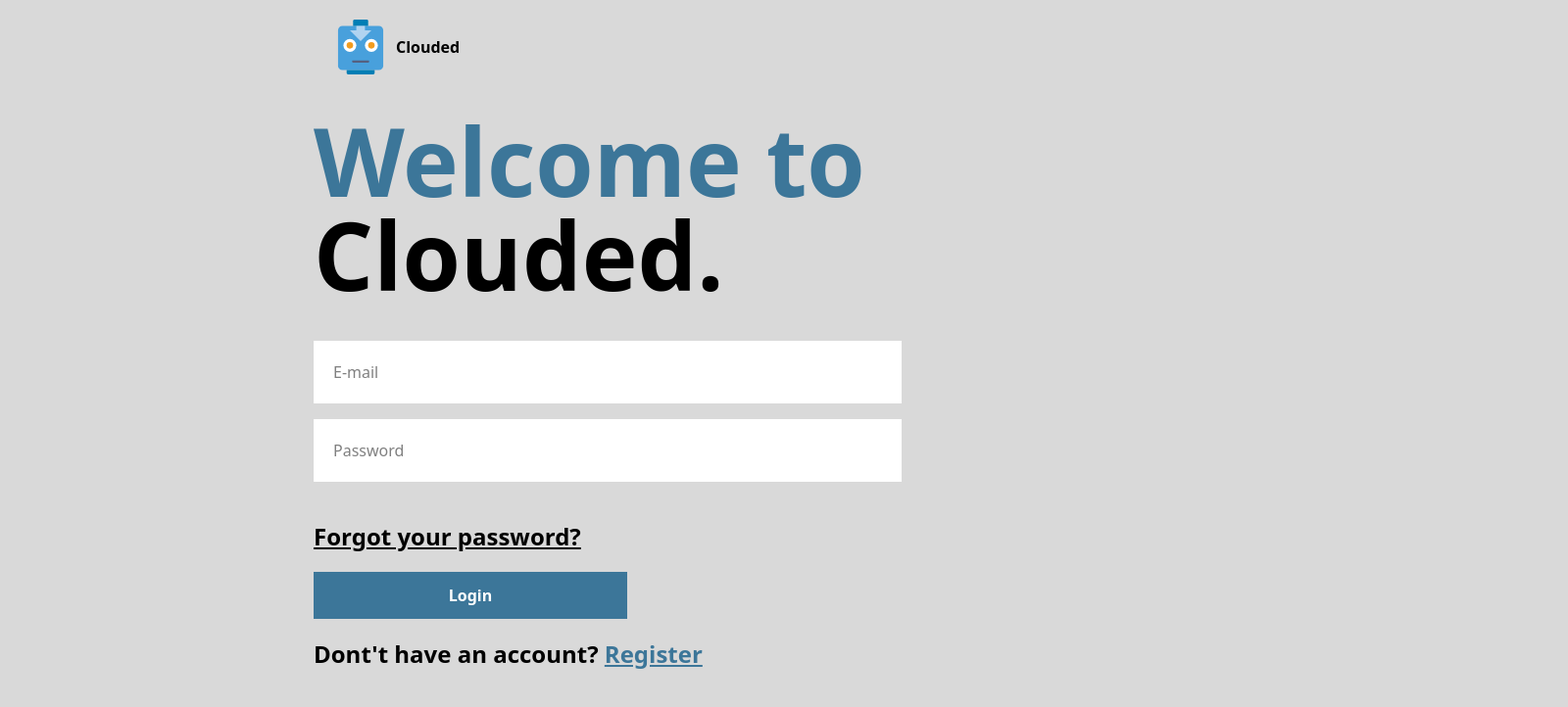
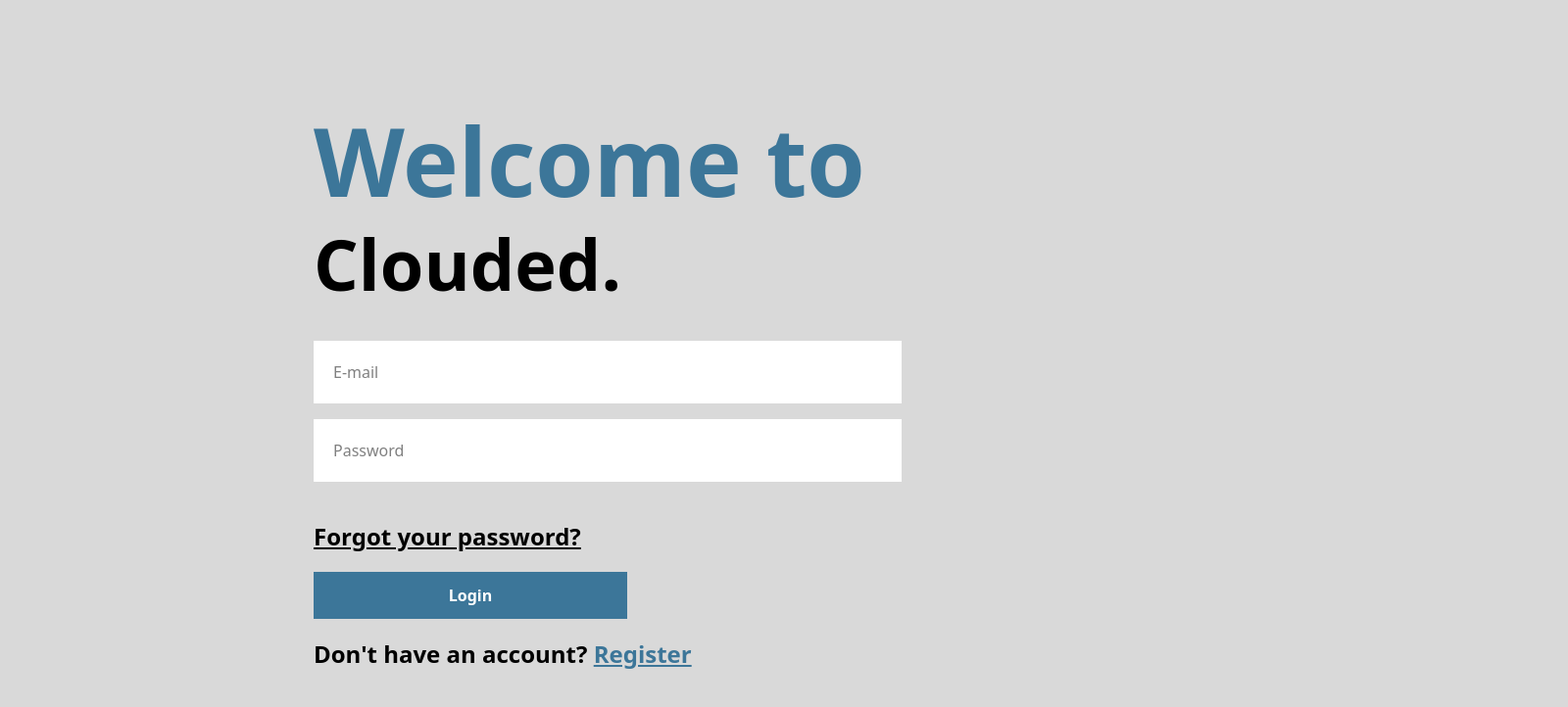
Before and after one commit to Mohtoto/Clouded, a React (Vite) app in the folder client/: page / in a window 1280 px wide. Shown: the top 722 px of the page at 98% size, 1600 px wide, since content can reach past the window. Built offline with nearby package versions, Linux system fonts and the light colour scheme.

Commit message:
added react router

```diff
--- a/client/package.json
+++ b/client/package.json
@@ -13,7 +13,7 @@
     "react": "^18.2.0",
     "react-dom": "^18.2.0",
     "react-router-dom": "^6.4.2",
-    "react-toastify": "^9.0.8"
+    "react-toastify": "^9.1.0"
   },
   "devDependencies": {
     "@types/react": "^18.0.22",
--- a/client/src/App.jsx
+++ b/client/src/App.jsx
@@ -1,16 +1,20 @@
-import LandingPage from "./LandingPage"
-import { ToastContainer, toast } from 'react-toastify';
-import 'react-toastify/dist/ReactToastify.css';
+import LandingPage from "./LandingPage";
+import { ToastContainer, toast } from "react-toastify";
+import "react-toastify/dist/ReactToastify.css";
+import { BrowserRouter as Router, Routes, Route } from "react-router-dom";
+import MainPage from "./MainPage";
 
 function App() {
-
-
-
   return (
+    <Router>
     <div className=" min-h-screen">
-    <LandingPage />
+      <Routes>
+        <Route exact path="/" element={<LandingPage />} />
+        <Route exact path="/MainPage" element={<MainPage />} />
+      </Routes>
     </div>
-  )
+    </Router>
+  );
 }
 
-export default App
+export default App;
--- a/client/src/LandingPage.jsx
+++ b/client/src/LandingPage.jsx
@@ -2,51 +2,55 @@ import React, { useEffect, useState } from "react";
 import logo from "./assets/avatar.svg";
 import avat from "./assets/avat.png";
 import key from "./assets/key.png";
-import  { motion } from "framer-motion";
-import mag from './assets/mag.png'
-import { Link } from 'react-router-dom'
+import { motion } from "framer-motion";
+import mag from "./assets/mag.png";
+import { Link, useNavigate } from "react-router-dom";
+import data from '../src/database'
+import { toast } from 'react-toastify';
+import 'react-toastify/dist/ReactToastify.css';
 
 
 const LandingPage = () => {
-  const [ Cursor , SetCursor] = useState('default')
-  const [mouse, SetMouse] = useState({
-    x: 0,
-    y: 0,
-  });
+
+  const navigate = useNavigate();
+  const [Cursor, SetCursor] = useState("default");
+  const [User, setUser] = useState('');
+  const [pass, setPass] = useState('');
+
+
+  const { email } = data.find((user)=> user)
+
+  const { password } = data.find((user)=> user)
 
 
 
+const userVlidation = ()=>{
 
-  useEffect(() => {
-
-      const mouseMoveFunction = (e) => {
+  if(User === email && pass === password){
 
 
-        SetMouse({
-          x: e.clientX - 16,
-          y: e.clientY -16,
-        });
+      toast.success('🦄 Wow so easy!', {
+        position: "top-center",
+        autoClose: 5000,
+        hideProgressBar: false,
+        closeOnClick: true,
+        pauseOnHover: true,
+        draggable: true,
+        progress: undefined,
+        theme: "dark",
+        })
+      setTimeout(() => navigate('/MainPage'), 1000);
+    }
+    else{
 
-      }
+      toast.error('Please provide value into each input field')
+      console.log('failed')
+  }
 
 
-    window.addEventListener("mousemove", mouseMoveFunction);
 
-    // return () => {
-    //   window.removeEventListener("mousemove", mouseMoveFunction);
-    // };
-  }, []);
+}
 
-  console.log(mouse)
-
-  const variants = {
-    default: {
-      x: mouse.x,
-      y: mouse.y,
-    },
-
-
-  };
 
 
 
@@ -54,47 +58,66 @@ const LandingPage = () => {
     <section>
       <div className=" w-full max-w-6xl m-auto">
 
+        <div className="main__content">
+          <motion.h1
+            initial={{
+              opacity: 0,
+              y: -500,
+            }}
+            animate={{ opacity: 1, y: 0 }}
+            transition={{ duration: 0.7 }}
+            className="text-black font-bold text-8xl max-w-2xl text-left"
+          >
+            <span className="text-[#3C7699] font-bold ">Welcome to</span><span className="text-7xl"> Clouded.</span>
+          </motion.h1>
 
-
-      <nav className="flex items-center p-5  w-screen max-w-7xl m-auto space-x-2  absolute top-0  left-1/4">
-        <img className=" w-14 h-14 cursor-pointer" src={logo} alt="" />
-        <h2 className="font-bold">Clouded</h2>
-      </nav>
-
-      <div className="main__content">
-        <h1  className="text-black font-bold text-8xl max-w-2xl text-left">
-          <span className="text-[#3C7699]">Welcome to</span> Clouded.
-        </h1>
-
-        <div className="input__holder">
-
+          <motion.form
+            initial={{
+              opacity: 0,
+            }}
+            animate={{ opacity: 1 }}
+            transition={{ duration: 0.7 }}
+            className="input__holder"
+            // onSubmit={handleSubmit}
+          >
             {/* <img src={avat} className="h-12 w-12 object-contain" alt="" /> */}
-            <input placeholder="E-mail" className="input" type="email" />
-
-
+            <input value={User} onChange={(e) => setUser(e.target.value) } placeholder="E-mail" className="input" required type="email" />
 
             {/* <img src={key} className="h-14 w-12 object-contain" alt="" /> */}
-            <input placeholder="Password" className="input" type="password" />
+            <input value={pass} onChange={(e) => setPass(e.target.value)} placeholder="Password" required className="input" type="password" />
+          </motion.form>
+          <motion.div
+            initial={{
+              opacity: 0,
+              y: 500,
+            }}
+            animate={{ opacity: 1, y: 0 }}
+            transition={{ duration: 0.9 }}
+            className="flex flex-col items-left justify-center "
+          >
+            <h2>
+              <a
+                href="#"
+                className="font-bold underline text-left text-2xl mb-5"
+              >
+                Forgot your password?
+              </a>
+            </h2>
+            <button onClick={userVlidation} className=" bg-[#3C7699] cursor-pointer text-white font-bold w-80 h-12 mt-5 mb-5">
+              Login
+            </button>
 
+            <h2>
+              <a href="#" className="font-bold text-left text-2xl mb-5">
+                Don't have an account?{" "}
+                <span className="underline text-[#3C7699] cursor-pointer">
+                  Register
+                </span>
+              </a>
+            </h2>
+          </motion.div>
         </div>
-          <div className="flex flex-col items-left justify-center ">
-              <h2><a href="#" className="font-bold underline text-left text-2xl mb-5">Forgot your password?</a></h2>
-              <button className=" bg-[#3C7699] cursor-pointer text-white font-bold w-80 h-12 mt-5 mb-5">Login</button>
-
-              <h2><a href="#" className="font-bold text-left text-2xl mb-5">Dont't have an account? <span className="underline text-[#3C7699] cursor-pointer">Register</span></a></h2>
-
-          </div>
-
       </div>
-
-
-{/*
-      <motion.div
-        variants={variants}
-        animate={Cursor}
-        className=" h-8 w-8 pointer-events-none"
-      ><img  src={mag} alt="" /></motion.div> */}
-         </div>
     </section>
   );
 };
--- /dev/null
+++ b/client/src/MainPage.jsx
@@ -0,0 +1,9 @@
+import React from 'react'
+
+const MainPage = ()=> {
+  return (
+    <div>hello</div>
+  )
+}
+
+export default MainPage
--- /dev/null
+++ b/client/src/Nav.jsx
@@ -0,0 +1,9 @@
+import React from 'react'
+
+const Nav = () => {
+  return (
+    <div></div>
+  )
+}
+
+export default Nav
--- /dev/null
+++ b/client/src/database.js
@@ -0,0 +1,12 @@
+  // User Login info
+  const database = [
+
+
+    {
+      email: "admin@gmail.com",
+      password: "admin"
+    }
+  ];
+
+
+  export default database ;
--- a/client/src/main.jsx
+++ b/client/src/main.jsx
@@ -3,8 +3,12 @@ import ReactDOM from 'react-dom/client'
 import App from './App'
 import './index.css'
 
+
+
 ReactDOM.createRoot(document.getElementById('root')).render(
   <React.StrictMode>
-    <App />
+
+        <App />
+
   </React.StrictMode>
 )
```
Also changed, not shown: 1 other file (tests, documents, lock files or other folders).
